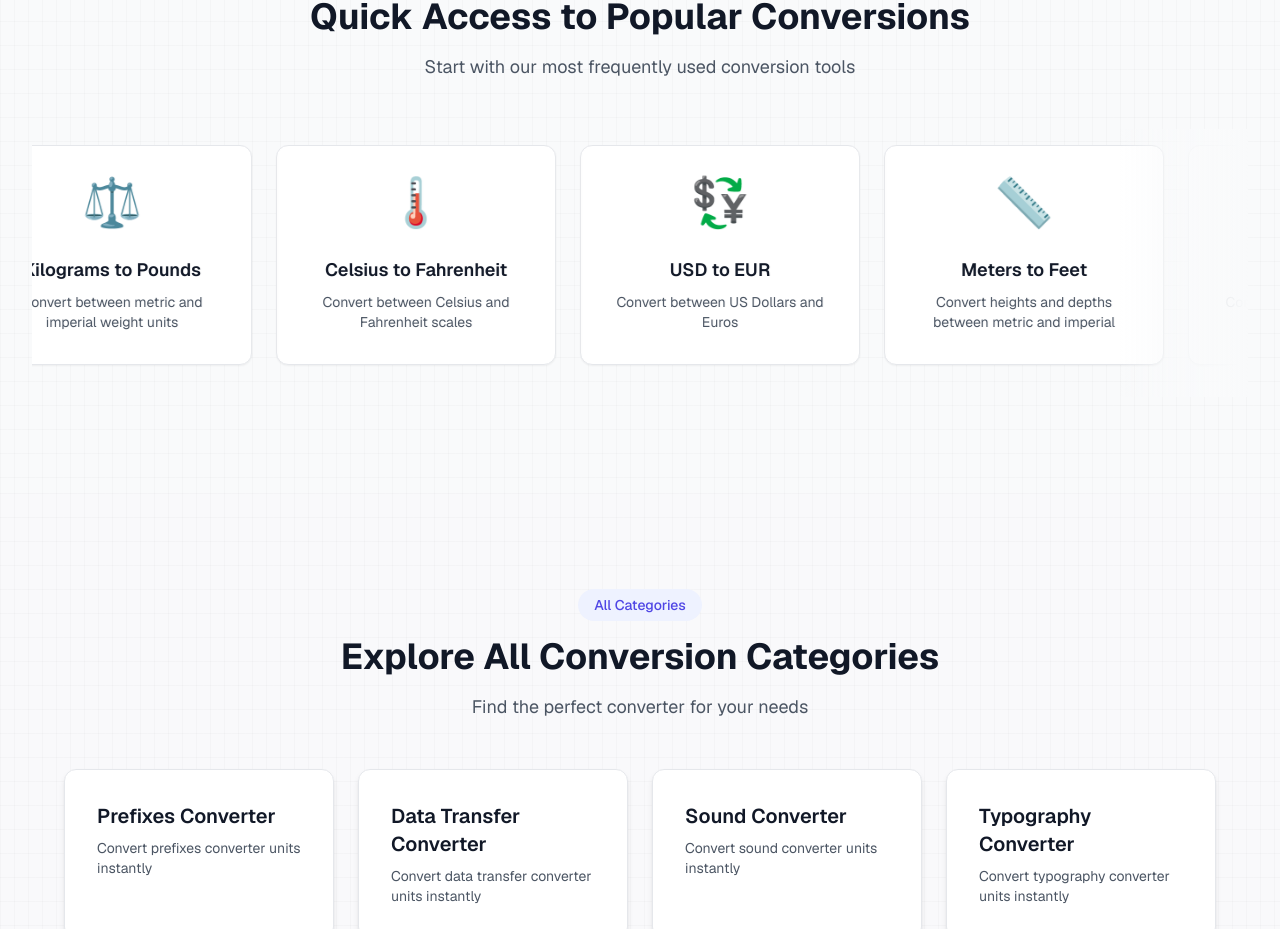
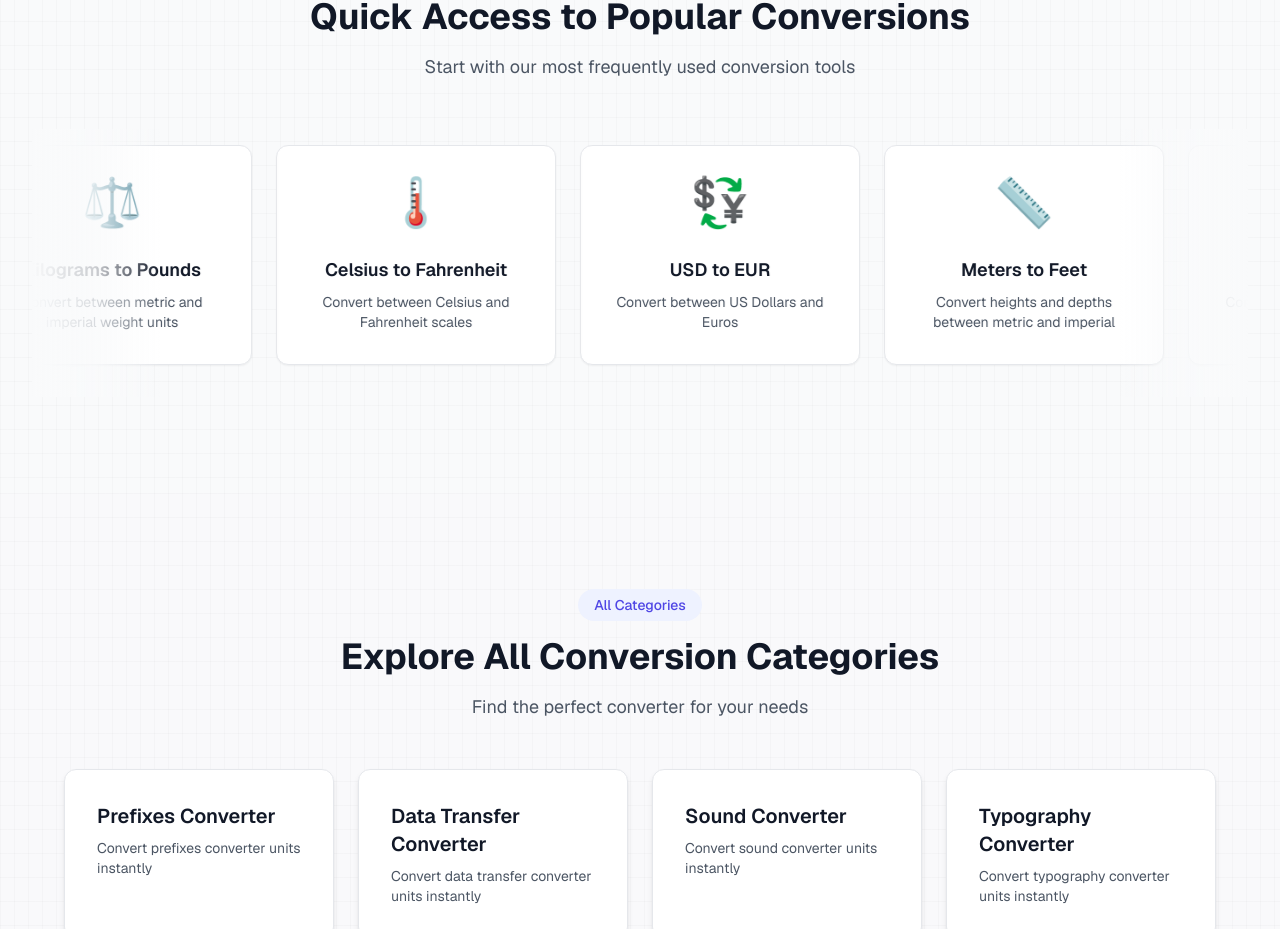
Before and after one commit to groschi24/QuickConvert, a Next.js app: page / in a window 1280 px wide. Shown: the part 794-1723 px from the top of the page. Built offline with nearby package versions, Linux system fonts and the light colour scheme.

Commit message:
update landing page

```diff
--- a/src/app/page.tsx
+++ b/src/app/page.tsx
@@ -91,7 +91,7 @@ export default function Home() {
           </div>
           <div className="relative mx-auto w-full max-w-[95vw] overflow-hidden">
             <div
-              className="scrollbar-none hover:animation-pause pointer-events-none flex gap-6 px-6 pb-8 pt-4 hover:pointer-events-auto"
+              className="scrollbar-none hover:animation-pause flex gap-6 px-6 pb-8 pt-4"
               style={{
                 width: `${280 * popularConversions.length * 2 + 6 * (popularConversions.length * 2 - 1)}px`,
                 animation: "scroll 40s linear infinite",
@@ -119,6 +119,7 @@ export default function Home() {
                 ),
               )}
             </div>
+            <div className="pointer-events-none absolute inset-y-0 left-0 w-32 bg-gradient-to-r from-gray-50 via-gray-50/80 to-transparent dark:from-[#000000] dark:via-[#000000]/80"></div>
             <div className="pointer-events-none absolute inset-y-0 right-0 w-32 bg-gradient-to-l from-gray-50 via-gray-50/80 to-transparent dark:from-[#000000] dark:via-[#000000]/80"></div>
           </div>
         </div>
```
